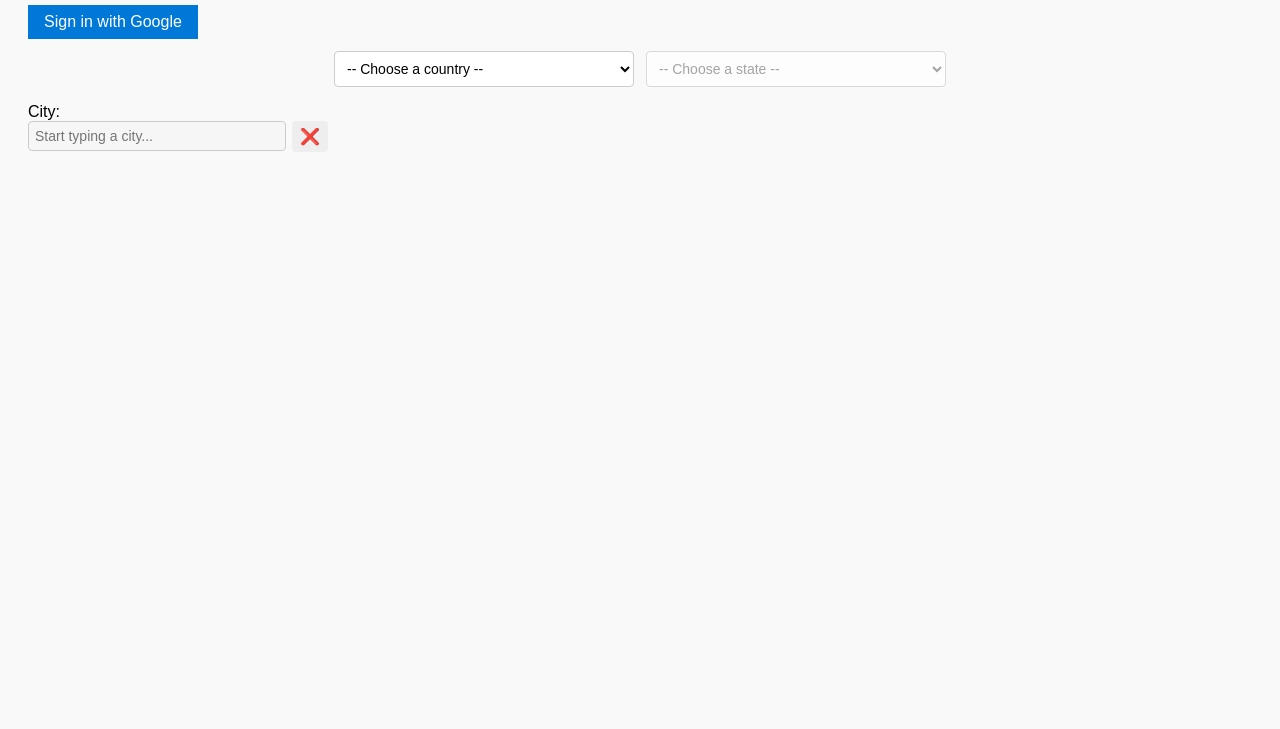
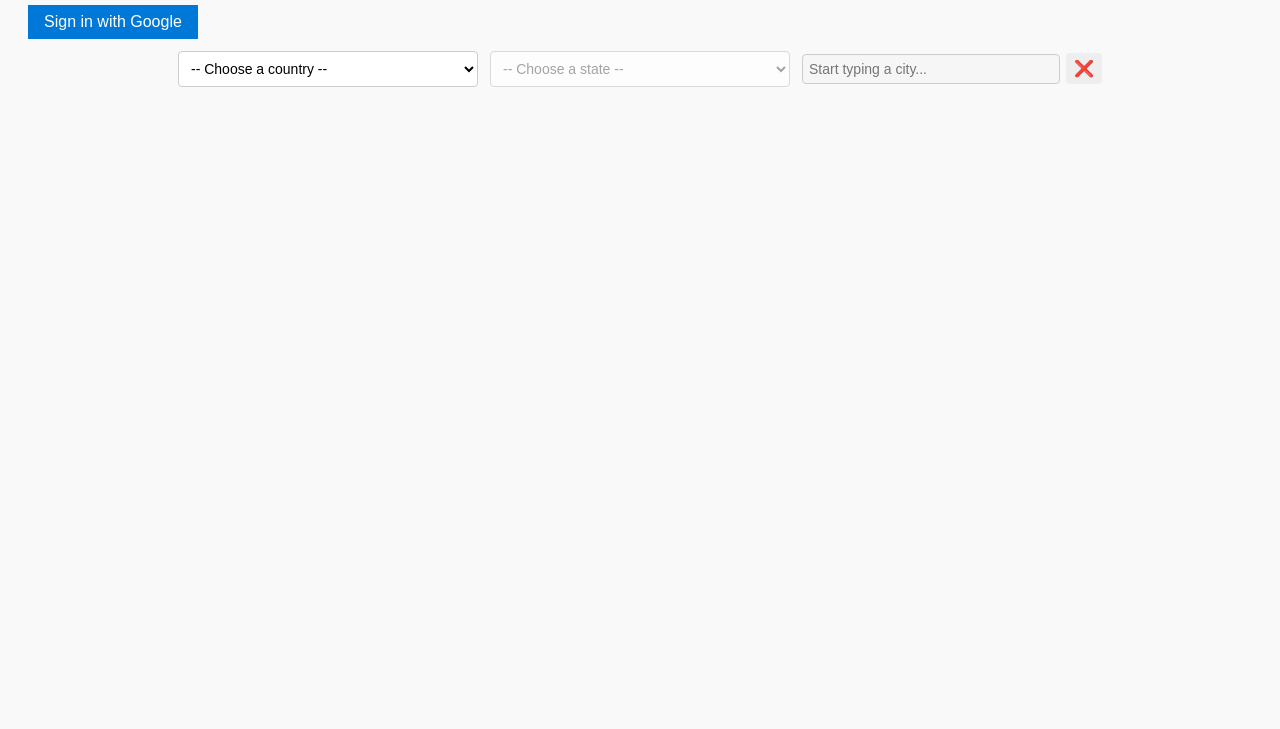
Before and after one commit to syharash/madani-tasks-dashboard, a plain HTML site: page index.html in a window 1280 px wide. Shown: the part 71-800 px from the top of the page. Drawn offline with Linux system fonts and the light colour scheme.

Commit message:
Update index.html

```diff
--- a/index.html
+++ b/index.html
@@ -19,25 +19,30 @@
   <!-- 🌐 Region Selectors -->
   <div class="selector-group">
 
-    <!-- 🌎 Country + State Dropdowns -->
+    <!-- 🌎 Country, State, City (inline layout) -->
     <div id="regionFilters">
+
+      <!-- Country Dropdown -->
       <select id="countryDropdown" aria-label="Select a country">
         <option value="">-- Choose a country --</option>
         <!-- Country options will be dynamically loaded -->
       </select>
 
-      <select id="stateDropdown" disabled>
+      <!-- State Dropdown -->
+      <select id="stateDropdown" disabled aria-label="Select a state">
         <option value="">-- Choose a state --</option>
         <!-- State options will be dynamically loaded -->
       </select>
+
+      <!-- City Input + Clear Button -->
+      <div class="city-input-wrap">
+        <input list="city-options" id="city-input" placeholder="Start typing a city..." disabled aria-label="City input" />
+        <button id="clearBtn" title="Clear selection">❌</button>
       </div>
 
-    <!-- 🏙️ City Input -->
-    <label for="city-input">City:</label>
-    <div class="city-input-wrap">
-      <input list="city-options" id="city-input" placeholder="Start typing a city..." disabled />
-      <button id="clearBtn" title="Clear selection">❌</button>
     </div>
+
+    <!-- City options datalist -->
     <datalist id="city-options"></datalist>
 
     <!-- 📎 Contextual Note -->
```
Lines whose indentation alone changed are shown as unchanged.
